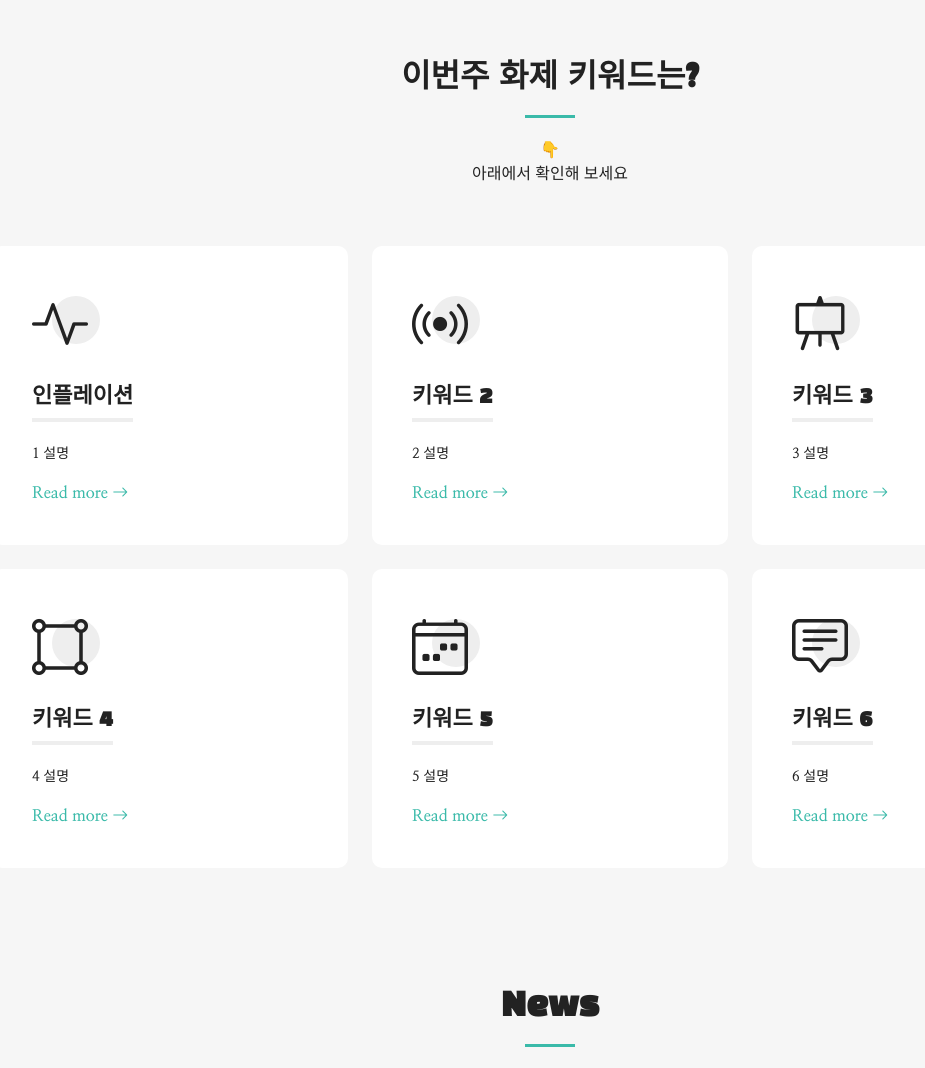
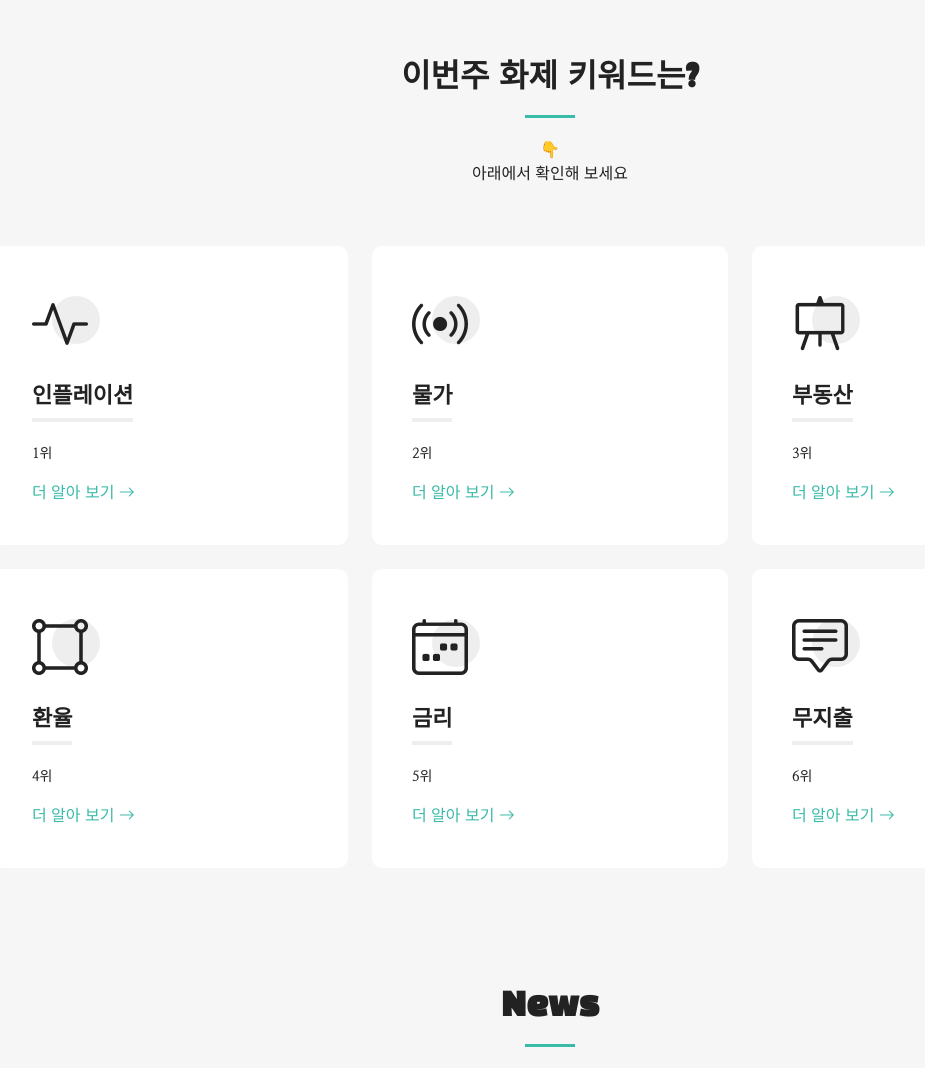
Before and after one commit to cbnu-19S/PlayNews, a Django app: page / in a window 1280 px wide. Shown: the part 488-1556 px from the top of the page, without its empty margins (90-1015 px from the left). Run offline with Django 4.2, Linux system fonts and the light colour scheme; some libraries are stand-ins or nearby versions.

Commit message:
complete keywords and letters

```diff
--- a/playnews/templates/mainpage/mainpage.html
+++ b/playnews/templates/mainpage/mainpage.html
@@ -143,8 +143,8 @@
               <i class="bi bi-activity"></i>
             </div>
             <h3>인플레이션</h3>
-            <p>1 설명</p>
-            <a href="#" class="readmore stretched-link">Read more <i class="bi bi-arrow-right"></i></a>
+            <p>1위</p>
+            <a href="#" class="readmore stretched-link">더 알아 보기 <i class="bi bi-arrow-right"></i></a>
           </div>
         </div><!-- End Service Item -->
 
@@ -153,9 +153,9 @@
             <div class="icon">
               <i class="bi bi-broadcast"></i>
             </div>
-            <h3>키워드 2</h3>
-            <p>2 설명</p>
-            <a href="#" class="readmore stretched-link">Read more <i class="bi bi-arrow-right"></i></a>
+            <h3>물가</h3>
+            <p>2위</p>
+            <a href="#" class="readmore stretched-link">더 알아 보기 <i class="bi bi-arrow-right"></i></a>
           </div>
         </div><!-- End Service Item -->
 
@@ -164,9 +164,9 @@
             <div class="icon">
               <i class="bi bi-easel"></i>
             </div>
-            <h3>키워드 3</h3>
-            <p>3 설명</p>
-            <a href="#" class="readmore stretched-link">Read more <i class="bi bi-arrow-right"></i></a>
+            <h3>부동산</h3>
+            <p>3위</p>
+            <a href="#" class="readmore stretched-link">더 알아 보기 <i class="bi bi-arrow-right"></i></a>
           </div>
         </div><!-- End Service Item -->
 
@@ -175,9 +175,9 @@
             <div class="icon">
               <i class="bi bi-bounding-box-circles"></i>
             </div>
-            <h3>키워드 4</h3>
-            <p>4 설명</p>
-            <a href="#" class="readmore stretched-link">Read more <i class="bi bi-arrow-right"></i></a>
+            <h3>환율</h3>
+            <p>4위</p>
+            <a href="#" class="readmore stretched-link">더 알아 보기 <i class="bi bi-arrow-right"></i></a>
           </div>
         </div><!-- End Service Item -->
 
@@ -186,9 +186,9 @@
             <div class="icon">
               <i class="bi bi-calendar4-week"></i>
             </div>
-            <h3>키워드 5</h3>
-            <p>5 설명</p>
-            <a href="#" class="readmore stretched-link">Read more <i class="bi bi-arrow-right"></i></a>
+            <h3>금리</h3>
+            <p>5위</p>
+            <a href="#" class="readmore stretched-link">더 알아 보기 <i class="bi bi-arrow-right"></i></a>
           </div>
         </div><!-- End Service Item -->
 
@@ -197,9 +197,9 @@
             <div class="icon">
               <i class="bi bi-chat-square-text"></i>
             </div>
-            <h3>키워드 6</h3>
-            <p>6 설명</p>
-            <a href="#" class="readmore stretched-link">Read more <i class="bi bi-arrow-right"></i></a>
+            <h3>무지출</h3>
+            <p>6위</p>
+            <a href="#" class="readmore stretched-link">더 알아 보기 <i class="bi bi-arrow-right"></i></a>
           </div>
         </div><!-- End Service Item -->
 
@@ -371,7 +371,7 @@
         <div class="section-header">
           <h2>Analyze by press</h2>
           <p>🤔</p>
-          <p>각 언론사는 '키워드'에 대해서 어떻게 기술했을까?</p>
+          <p>각 언론사는 같은 '주제'에 대해서 어떻게 기술했을까?</p>
         </div>
 
         <div class="row gy-4">
```
Also changed, not shown: playnews/static/assets/img/portfolio/branding-2.jpg, playnews/static/assets/img/portfolio/branding-3.jpg, playnews/static/assets/img/portfolio/product-1.jpg, playnews/static/assets/img/portfolio/product-2.jpg, playnews/static/assets/img/portfolio/product-3.jpg.
